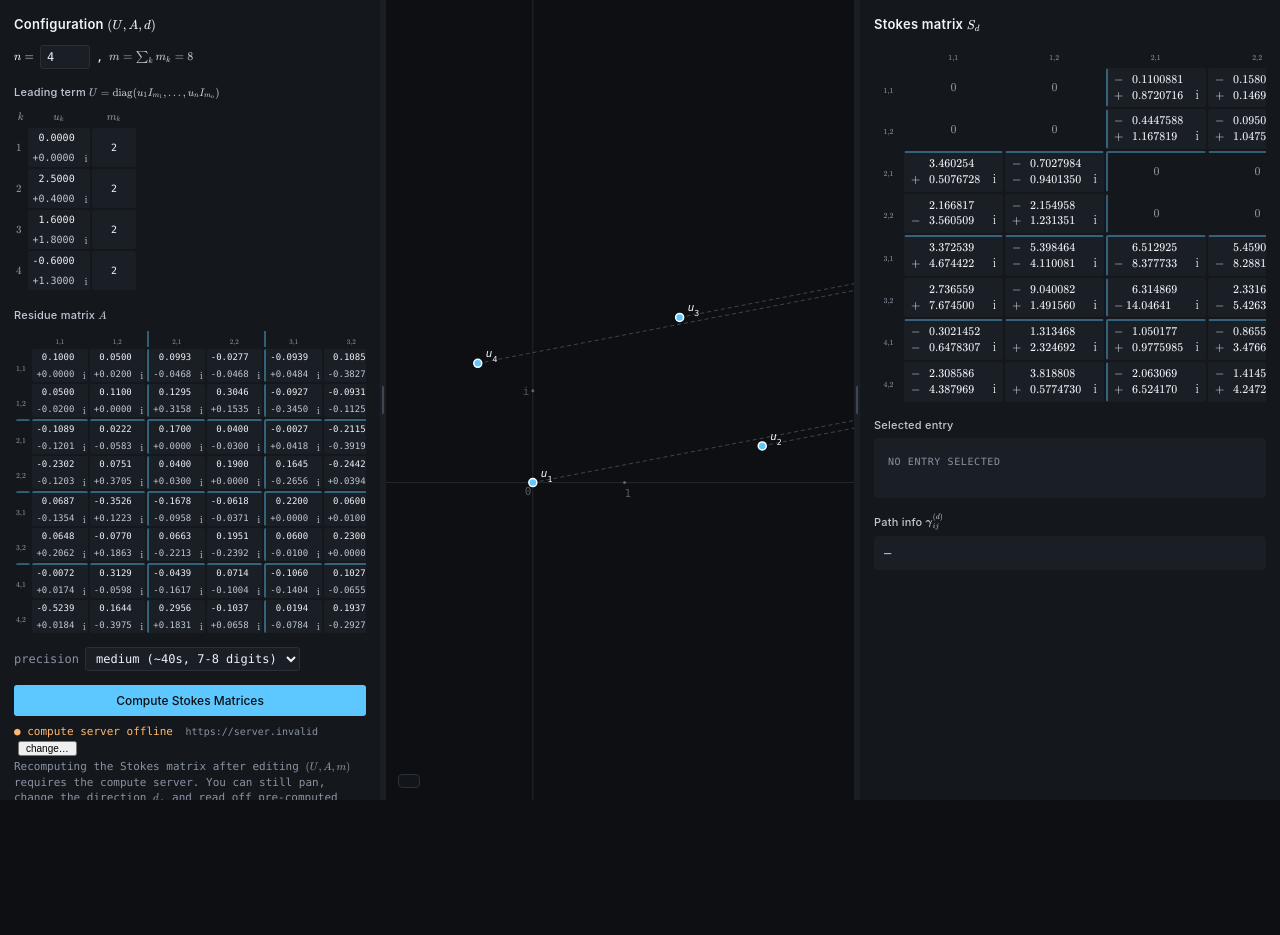
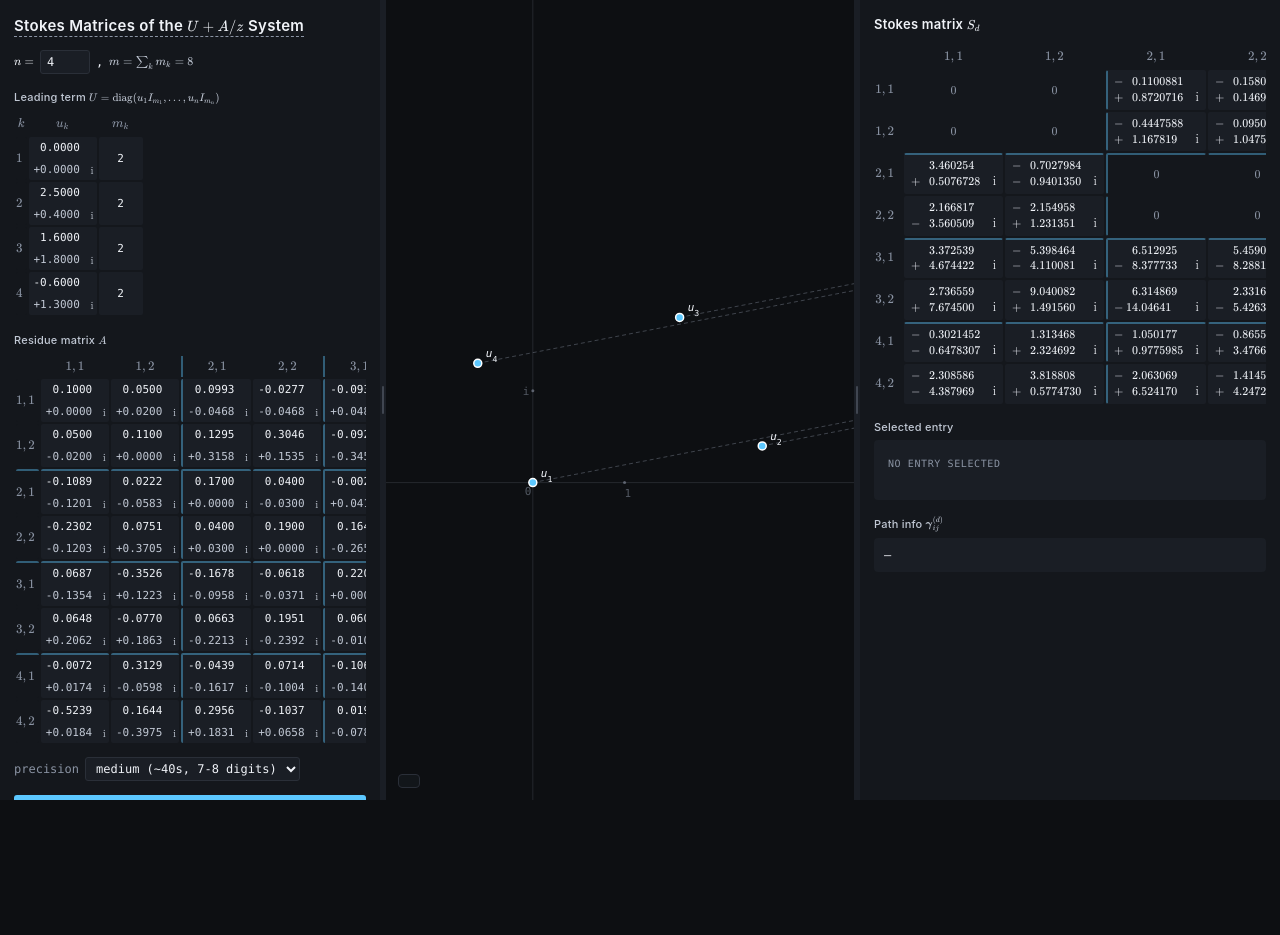
Before and after one commit to dtq1997/Stokes-Matrix, a website built with Vite: page web/index.html in a window 1280 px wide. Shown: the top 935 px of the page. Before the commit the page ends 865 px from the top, so only its background shows below. Built offline with nearby package versions, Linux system fonts and the light colour scheme; no server answers.

Commit message:
ui: app title + 矩阵指标/输入字号 SSOT + d-input 动态宽度
- 左面板顶部 Configuration (U,A,d) 换成 "Stokes Matrices of the U+A/z System"
  (U+A/z 走 KaTeX), 整段链到 github.com/dtq1997/Stokes-Matrix
- 引入 --matrix-input-font-size SSOT, 删 A 表 (10px/9px) 缩小覆盖,
  U/A input 统一 11px, 矩阵指标 13px (≥ 原 U 头), Stokes cell 也接 SSOT
- d-input 用 field-sizing: content, π 紧贴数字而不是被 flex:1 顶到右边

包含 codex 上一轮 m_k 预览 + flatIndexLabel + stale dimension 占位.
typecheck/build/e2e (16/16) 全过.

```diff
--- a/web/index.html
+++ b/web/index.html
@@ -13,7 +13,7 @@
   <body>
     <div id="app">
       <aside id="left-panel" data-panel="left">
-        <h2>Configuration <span data-tex="(U, A, d)"></span></h2>
+        <h2 class="app-title"><a href="https://github.com/dtq1997/Stokes-Matrix" target="_blank" rel="noopener">Stokes Matrices of the <span data-tex="U + A/z"></span> System</a></h2>
         <div class="n-input-wrap mono">
           <span data-tex="n ="></span>
           <input id="n-input" type="number" min="1" max="20" />
--- a/web/src/main.ts
+++ b/web/src/main.ts
@@ -63,13 +63,16 @@ async function main() {
   let n = dataset.punctures.length;
   // 块结构: n 个块, 每块 m_k 大小, 总维度 N = sum m_k.
   // SSOT: A 内部存 N×N 复矩阵, 块结构由 m_sizes 描述.
-  const N0 = dataset.m_sizes.reduce((a, b) => a + b, 0);
+  const totalMultiplicity = (ms: number[]) => ms.reduce((a, b) => a + b, 0);
+  const N0 = totalMultiplicity(dataset.m_sizes);
   const blockStarts = (ms: number[]) => {
     const s = [0]; for (let k = 0; k < ms.length - 1; k++) s.push(s[k] + ms[k]); return s;
   };
+  const flatIndexLabel = (ms: number[], block: number, sub: number) =>
+    ms[block] > 1 ? `${block + 1},${sub + 1}` : `${block + 1}`;
   function rebuildInitialA(): ComplexNum[][] {
     const ms = dataset.m_sizes;
-    const N = ms.reduce((a, b) => a + b, 0);
+    const N = totalMultiplicity(ms);
     const starts = blockStarts(ms);
     const A: ComplexNum[][] = Array.from({ length: N }, () =>
       Array.from({ length: N }, () => ({ re: 0, im: 0 })));
@@ -279,7 +282,7 @@ async function main() {
     const newN = newM.length;
     if (!newU || newU.length !== newN) throw new Error('applyBlockResize: U/m length mismatch');
 
-    const newN_total = newM.reduce((a, b) => a + b, 0);
+    const newN_total = totalMultiplicity(newM);
     const newA = Array.from({ length: newN_total }, () =>
       Array.from({ length: newN_total }, () => ({ re: 0, im: 0 })));
     // 拷贝旧 block 数据 (block index < min(oldN, newN), sub-index < min(oldM[I], newM[I]))
@@ -587,7 +590,8 @@ async function main() {
     html += '</tbody>';
     t.innerHTML = html;
     refreshUTable();
-    t.addEventListener('change', onUEdit);
+    t.oninput = onUInput;
+    t.onchange = onUEdit;
   }
   function refreshUTable() {
     const ps = state.punctureOverrides!;
@@ -628,20 +632,36 @@ async function main() {
     updateStaleBanner();
     canvas.setState(state);
   }
-  function updateDimInfo() {
-    const ms = state.mOverrides!;
-    const m_total = ms.reduce((a, b) => a + b, 0);
+  function readMInputPreview(): number[] | null {
+    const inputs = Array.from(document.querySelectorAll<HTMLInputElement>('#u-table input.mk-input'));
+    if (inputs.length !== n) return null;
+    const ms = inputs.map(input => Number(input.value));
+    return ms.every(m => Number.isInteger(m) && m >= 1) ? ms : null;
+  }
+  function onUInput(e: Event) {
+    const t = e.target as HTMLInputElement;
+    if (!t.classList.contains('mk-input')) return;
+    updateDimInfo(readMInputPreview() ?? state.mOverrides!);
+  }
+  function updateDimInfo(ms = state.mOverrides!) {
+    const m_total = totalMultiplicity(ms);
     const el = document.getElementById('dim-info')!;
     el.innerHTML = tex(`m = \\sum_k m_k = ${m_total}`);
   }
+  function sameMultiplicities(a: number[], b: number[]) {
+    return a.length === b.length && a.every((m, i) => m === b[i]);
+  }
+  function stokesValuesMatchCurrentM() {
+    return sameMultiplicities(state.mOverrides ?? dataset.m_sizes, dataset.m_sizes);
+  }
 
   /** A 表: N×N 复矩阵 (N = sum m_k), 按块结构加视觉分隔.
-   * 列/行 header 显示 "u_I (a)" 表示 block I 的 sub-index a (m_I>1 时), 否则只 "u_I". */
+   * 列/行 header 用 flatIndexLabel: "I,a" 表示 block I 的 sub-index a (m_I>1 时), 否则只 "I". */
   function buildATable() {
     const t = document.getElementById('a-table') as HTMLTableElement;
     t.classList.add('a-table');
     const ms = state.mOverrides!;
-    const N = ms.reduce((a, b) => a + b, 0);
+    const N = totalMultiplicity(ms);
     const starts = blockStarts(ms);
     const blockOf = (fi: number) => {
       for (let k = ms.length - 1; k >= 0; k--) if (fi >= starts[k]) return [k, fi - starts[k]];
@@ -651,7 +671,7 @@ async function main() {
     for (let fj = 0; fj < N; fj++) {
       const [J, b] = blockOf(fj);
       const cls = (fj > 0 && b === 0) ? 'block-left' : '';
-      const lbl = ms[J] > 1 ? `{}_{${J+1},${b+1}}` : `{}_{${J+1}}`;
+      const lbl = flatIndexLabel(ms, J, b);
       html += `<th class="${cls}">${tex(lbl)}</th>`;
     }
     html += '</tr></thead><tbody>';
@@ -659,7 +679,7 @@ async function main() {
       const [I, a] = blockOf(fi);
       const trCls = (fi > 0 && a === 0) ? 'block-top' : '';
       html += `<tr class="${trCls}">`;
-      const rLbl = ms[I] > 1 ? `{}_{${I+1},${a+1}}` : `{}_{${I+1}}`;
+      const rLbl = flatIndexLabel(ms, I, a);
       html += `<td class="row-label">${tex(rLbl)}</td>`;
       for (let fj = 0; fj < N; fj++) {
         const [J, b] = blockOf(fj);
@@ -673,7 +693,7 @@ async function main() {
     html += '</tbody>';
     t.innerHTML = html;
     refreshATable();
-    t.addEventListener('change', onAEdit);
+    t.onchange = onAEdit;
   }
   function refreshATable() {
     const A = state.AOverrides!;
@@ -712,7 +732,7 @@ async function main() {
   function buildStokesMatrix() {
     const sm = document.getElementById('stokes-matrix')!;
     const ms = state.mOverrides ?? dataset.m_sizes;
-    const N = ms.reduce((a, b) => a + b, 0);
+    const N = totalMultiplicity(ms);
     const starts = blockStarts(ms);
     const blockOf = (fi: number) => {
       for (let k = ms.length - 1; k >= 0; k--) if (fi >= starts[k]) return [k, fi - starts[k]];
@@ -730,8 +750,7 @@ async function main() {
       const th = document.createElement('div');
       th.className = 'sm-header sm-col-header';
       if (fj > 0 && b === 0) th.classList.add('block-left');
-      const lbl = ms[J] > 1 ? `{}_{${J+1},${b+1}}` : `{}_{${J+1}}`;
-      th.innerHTML = tex(lbl);
+      th.innerHTML = tex(flatIndexLabel(ms, J, b));
       sm.appendChild(th);
     }
     // 数据 N 行: 行 label + N 个 data cell
@@ -740,8 +759,7 @@ async function main() {
       const rowH = document.createElement('div');
       rowH.className = 'sm-header sm-row-header';
       if (fi > 0 && a === 0) rowH.classList.add('block-top');
-      const rLbl = ms[I] > 1 ? `{}_{${I+1},${a+1}}` : `{}_{${I+1}}`;
-      rowH.innerHTML = tex(rLbl);
+      rowH.innerHTML = tex(flatIndexLabel(ms, I, a));
       sm.appendChild(rowH);
       for (let fj = 0; fj < N; fj++) {
         const [J, b] = blockOf(fj);
@@ -812,14 +830,17 @@ async function main() {
     const sm = document.getElementById('stokes-matrix')!;
     const ch = dataset.chambers[state.selectedChamber];
     const digits = selectedPrecisionDigits();
+    const valuesMatchCurrentM = stokesValuesMatchCurrentM();
     // 预算所有 (I, J) modified block (paper monodromy 块版修正一次, sub-cell 共享).
     const blockCache = new Map<string, ComplexNum[][]>();
+    if (valuesMatchCurrentM) {
       for (const key of Object.keys(ch.entries)) {
         const [I, J] = key.split(',').map(Number);
         if (I === J) continue;
         const e = ch.entries[key];
         if (!e || e.error || !e.value_block) continue;
         blockCache.set(key, modifiedBlock(e, ch.d, I, J));
+      }
     }
     // 跨 cell 小数点对齐: 扫所有 (off-diag) entry 算全局最大 int/frac 位数,
     // 设到 stokes-matrix 的 CSS var, cs-grid 列宽统一从这两个值取 → 所有 cell
@@ -846,6 +867,10 @@ async function main() {
       const b = Number(cell.dataset.b!);
       if (I === J) {
         cell.innerHTML = `<span class="cs-zero">${tex('0')}</span>`;
+        continue;
+      }
+      if (!valuesMatchCurrentM) {
+        cell.innerHTML = '<span class="cs-zero" title="stale dimension">—</span>';
         continue;
       }
       const e = ch.entries[`${I},${J}`];
@@ -878,6 +903,7 @@ async function main() {
   function refreshAllPaths() {
     state.paths.clear();
     if (!state.selectedEntry) return;
+    if (!stokesValuesMatchCurrentM()) return;
     const [i, j] = state.selectedEntry;
     // SSOT: 直接读 dataset.path (sage compute_Sd_entry 算出的 algo_wp). 同 chamber
     // 内 d 变 path 几何不变 (chamber-local 同伦不变性).
@@ -900,6 +926,11 @@ async function main() {
     const e = ch.entries[`${i},${j}`];
     if (!e) { el.innerHTML = '<span class="label">no data</span>'; return; }
     const labelTex = `(S_d)_{${i+1}${j+1}}`;
+    if (!stokesValuesMatchCurrentM()) {
+      el.innerHTML = `<div class="label">${tex(labelTex)}</div>`
+        + '<div class="value dim">stale dimension: recompute Stokes matrices</div>';
+      return;
+    }
     if (e.error) {
       el.innerHTML = `<div class="label">${tex(labelTex)}</div>
         <div class="value" style="color: var(--bad)">FAIL: ${e.error}</div>`;
@@ -929,6 +960,7 @@ async function main() {
   function updatePathInfo() {
     const el = document.getElementById('path-info')!;
     if (!state.selectedEntry) { el.textContent = '—'; return; }
+    if (!stokesValuesMatchCurrentM()) { el.textContent = '—'; return; }
     const [i, j] = state.selectedEntry;
     const ch = dataset.chambers[state.selectedChamber];
     const e = ch.entries[`${i},${j}`];
--- a/web/src/styles/main.css
+++ b/web/src/styles/main.css
@@ -13,6 +13,8 @@
   --bad: #ff5555;
   --border: #2a2f38;
   --grid: #1f242c;
+  --matrix-index-font-size: 13px;
+  --matrix-input-font-size: 11px;
   --chamber-a: rgba(92, 200, 255, 0.06);
   --chamber-b: rgba(255, 184, 108, 0.05);
   --font-ui: 'Inter', -apple-system, BlinkMacSystemFont, 'Segoe UI', sans-serif;
@@ -95,6 +97,22 @@ h2 {
   color: var(--fg);
 }
 
+h2.app-title {
+  font-size: 15px;
+  margin: 0 0 14px;
+}
+h2.app-title a {
+  color: var(--fg);
+  text-decoration: none;
+  border-bottom: 1px dashed var(--fg-muted);
+  padding-bottom: 1px;
+}
+h2.app-title a:hover {
+  color: var(--accent);
+  border-bottom-color: var(--accent);
+}
+h2.app-title a .katex { color: inherit; }
+
 h3 {
   margin: 16px 0 6px;
   font-size: 11px;
@@ -168,7 +186,6 @@ h3 {
 }
 #n-input:focus { border-color: var(--accent); }
 #d-input {
-  flex: 1;
   background: var(--bg-elev);
   border: 1px solid var(--border);
   border-radius: 3px;
@@ -177,7 +194,13 @@ h3 {
   font-size: 12px;
   padding: 4px 6px;
   outline: none;
-  width: 100%;
+  field-sizing: content;
+  min-width: 4ch;
+  text-align: right;
+}
+/* Safari < 18.2 fallback: 没有 field-sizing 时给个合理静态宽度 */
+@supports not (field-sizing: content) {
+  #d-input { width: 7ch; }
 }
 #d-input:focus { border-color: var(--accent); }
 #d-input.invalid { border-color: var(--bad); }
@@ -307,7 +330,7 @@ h3 {
   border-collapse: separate;
   border-spacing: 2px;
   font-family: var(--font-mono);
-  font-size: 11px;
+  font-size: var(--matrix-index-font-size);
   /* table-layout: auto 让列宽跟 cell 内容 (cx-pair input 走 field-sizing).
      不能用 fixed — fixed 锁列宽到 thead 第一行, input 动态宽度不生效. */
   table-layout: auto;
@@ -330,7 +353,7 @@ h3 {
   border: 1px solid transparent;
   color: var(--fg);
   font-family: var(--font-mono);
-  font-size: 10px;
+  font-size: var(--matrix-input-font-size);
   padding: 3px 4px;
   outline: none;
   border-radius: 2px;
@@ -385,7 +408,7 @@ h3 {
   color: var(--fg-muted);
   text-align: right;
   padding-right: 4px;
-  font-size: 11px;
+  font-size: var(--matrix-index-font-size);
   /* sticky 第一列: 水平滚时行 label 冻结 (跟 Stokes 矩阵 sm-row-header SSOT) */
   position: sticky;
   left: 0;
@@ -399,9 +422,10 @@ h3 {
   background: var(--bg-panel);
   z-index: 3;
 }
-.state-table.a-table { font-size: 10px; }
-.state-table.a-table input.cx { font-size: 9px; padding: 2px 3px; }
-.state-table.u-table input.cx { font-size: 10px; }
+/* A/U 表 input 字体 SSOT: 共用 --matrix-input-font-size (默认 11px).
+   A 表 indices (th) 跟 U 共享 .state-table 基底, 不再单独缩小. */
+.state-table.a-table input.cx,
+.state-table.u-table input.cx { font-size: var(--matrix-input-font-size); }
 .state-table.u-table .mk-input {
   width: 44px;
   text-align: center;
@@ -478,7 +502,7 @@ h3 {
   display: grid;
   gap: 2px;
   font-family: var(--font-mono);
-  font-size: 10px;
+  font-size: var(--matrix-input-font-size);
   margin-bottom: 12px;
   overflow-x: auto;       /* N×N 矩阵横向超宽自滚, sticky 行 label 在此容器内生效 */
   max-width: 100%;
@@ -488,7 +512,7 @@ h3 {
   background: var(--bg-panel);
   color: var(--fg-muted);
   font-family: 'KaTeX_Main', 'Times New Roman', serif;
-  font-size: 11px;
+  font-size: var(--matrix-index-font-size);
   display: flex;
   align-items: center;
   justify-content: center;
```
Also changed, not shown: web/e2e/smoke.spec.ts (+48 -0 lines). Lines whose indentation alone changed are shown as unchanged.
